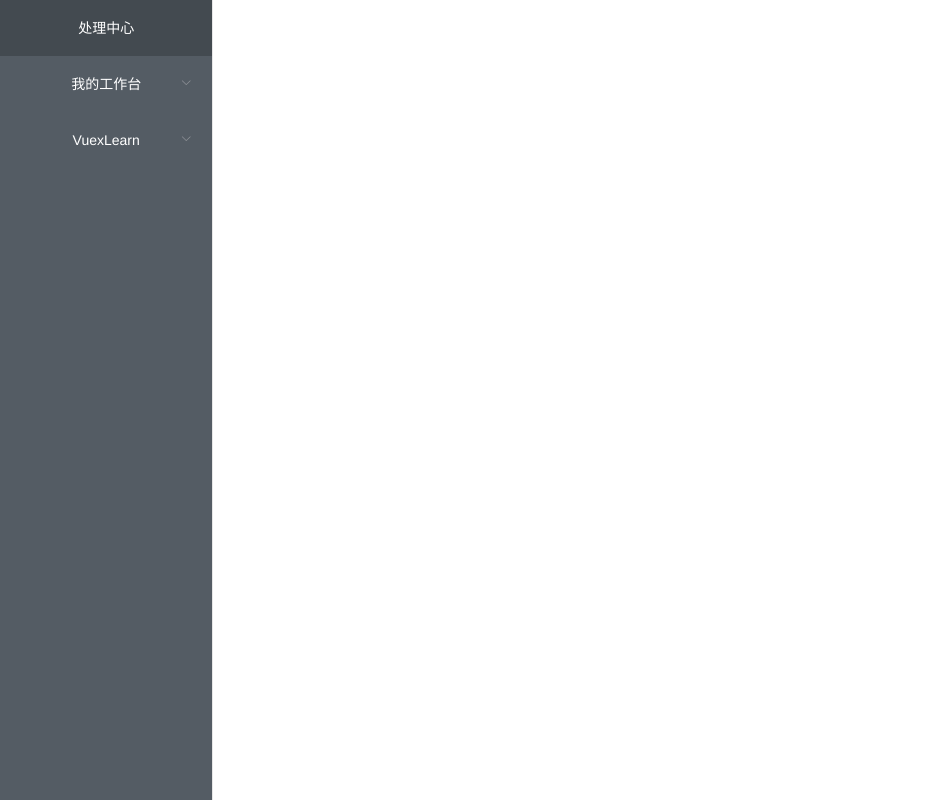
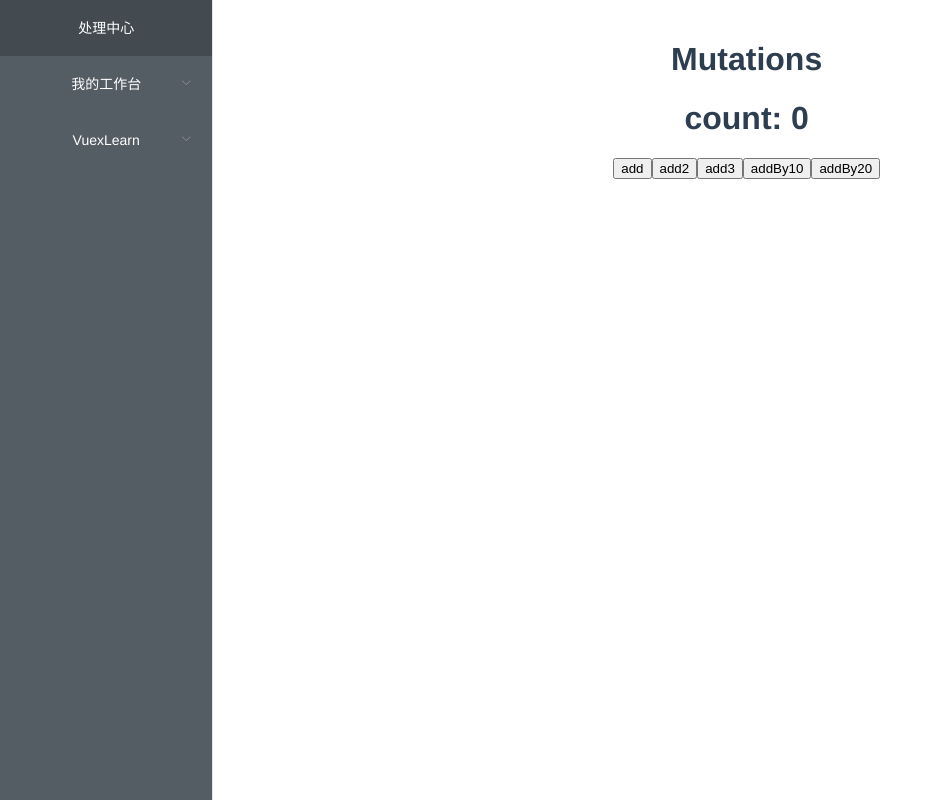
Before and after one commit to TomCharles92/element-demo, a Vue app: page /#/vuexlearn/mutations in a window 1280 px wide. Shown: the whole page, without its empty margins (0-943 px from the left). Built offline with nearby package versions, Linux system fonts and the light colour scheme.

Commit message:
Vuex: mutations

```diff
--- a/src/components/SideNavMenu.vue
+++ b/src/components/SideNavMenu.vue
@@ -13,6 +13,8 @@
             <template slot="title">VuexLearn</template>
             <el-menu-item index="/vuexlearn/state">State</el-menu-item>
             <el-menu-item index="/vuexlearn/getter">Getter</el-menu-item>
+            <el-menu-item index="/vuexlearn/Mutations">Mutations</el-menu-item>
+            <el-menu-item index="/vuexlearn/Action">Action</el-menu-item>
         </el-submenu>
     </el-menu>
 </template>
--- a/src/router.js
+++ b/src/router.js
@@ -50,6 +50,16 @@ export default new Router({
                     path: 'getter',
                     name: 'Getter',
                     component: () => import('./views/vuexlearn/Getter.vue')
+                },
+                {
+                    path: 'mutations',
+                    name: 'Mutations',
+                    component: () => import('./views/vuexlearn/Mutations.vue')
+                },
+                {
+                    path: 'action',
+                    name: 'Action',
+                    component: () => import('./views/vuexlearn/Action.vue')
                 }
             ]
         }
--- a/src/store.js
+++ b/src/store.js
@@ -10,11 +10,6 @@ export default new Vuex.Store({
             {id: 1, text: '事件1', done: true},
             {id: 2, text: '事件2', done: false}
         ]
-    },
-    mutations: {
-        increment(state) {
-            state.count++
-        }
     },
     getters: {
         doneTodos: state => {
@@ -34,5 +29,23 @@ export default new Vuex.Store({
             }
         }
     },
-    actions: {}
+    // 每个mutations的第一个参数必须是state, 第二个参数称为payload载荷
+    mutations: {
+        increment(state) {
+            state.count++
+        },
+        incrementBy(state, payload) {
+            state.count += payload.amount
+        }
+    },
+    // Action 函数接受一个与 store 实例具有相同方法和属性的 context 对象，但并不是同一个
+    actions: {
+        increment(context) {
+            context.commit('increment')
+        },
+        // 用参数解构 argument destructuring 来简化
+        increment2({ commit }) {
+            commit('increment')
+        }
+    }
 })
--- /dev/null
+++ b/src/views/vuexlearn/Action.vue
@@ -0,0 +1,23 @@
+<template>
+    <div>
+        <h1>Action</h1>
+        <h1>count: {{ count }}</h1>
+    </div>
+</template>
+
+<script>
+    import { mapState } from 'vuex'
+
+    export default {
+        name: "Action",
+        computed: {
+            ...mapState([
+                'count'
+            ])
+        }
+    }
+</script>
+
+<style scoped>
+
+</style>
--- /dev/null
+++ b/src/views/vuexlearn/Mutations.vue
@@ -0,0 +1,44 @@
+<template>
+    <div>
+        <h1>Mutations</h1>
+        <h1>count: {{ count }}</h1>
+        <button @click="add">add</button>
+        <button @click="add2">add2</button>
+        <button @click="increment">add3</button>
+        <button @click="add10(10)">addBy10</button>
+        <button @click="incrementBy({ amount: 20 })">addBy20</button>
+    </div>
+</template>
+
+<script>
+    import {mapState, mapMutations} from 'vuex'
+
+    export default {
+        name: "Mutations",
+        computed: {
+            ...mapState([
+                'count'
+            ])
+        },
+        // commit mutation 的三种方式
+        methods: {
+            add() {
+                this.$store.commit('increment')
+            },
+            add10(amount) {
+                this.$store.commit('incrementBy', { amount: amount })
+            },
+            ...mapMutations({
+                add2: 'increment'
+            }),
+            ...mapMutations([
+                'increment',
+                'incrementBy'
+            ])
+        }
+    }
+</script>
+
+<style scoped>
+
+</style>
```
